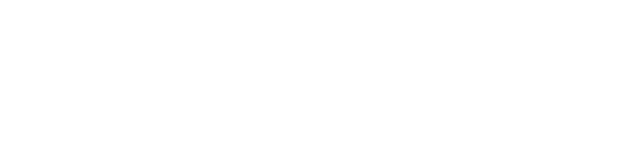
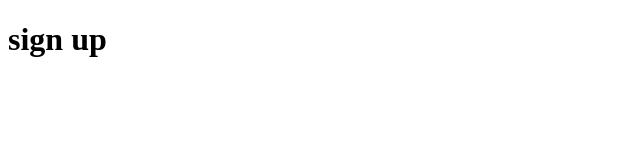
Before and after one commit to BRIANCHERUIYOT/coder, a plain HTML site: page reg.html in a window 1280 px wide. Shown: the whole page, without its empty margins (0-640 px from the left). Drawn offline with Linux system fonts and the light colour scheme.

Commit message:
add header

```diff
--- a/reg.html
+++ b/reg.html
@@ -7,6 +7,12 @@
     <title>Document</title>
 </head>
 <body>
+    <div class="head">
+        <h1>sign up</h1>
 
+    </div>
+    <form action="">
+
+    </form>
 </body>
 </html>
```
